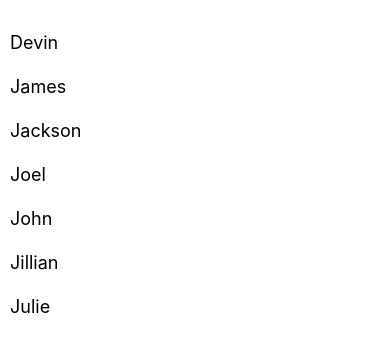
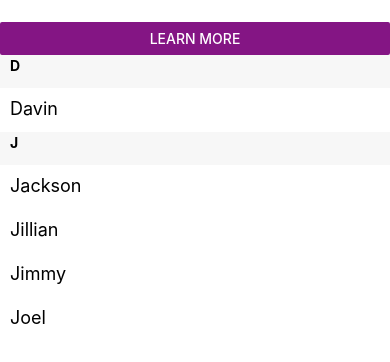
Before and after one commit to ririyad/ReactNativeTestApp, a React Native app: screen / in a window 390 px wide. Shown: the top 362 px of the page. Built offline with nearby package versions, Linux system fonts and the light colour scheme.

Commit message:
.adding button

```diff
--- a/App.js
+++ b/App.js
@@ -1,22 +1,25 @@
 import React, {Component} from 'react';
-import {AppRegistry, FlatList, StyleSheet, Text, View} from 'react-native';
+import {AppRegistry, SectionList, StyleSheet, Button, Text, View} from 'react-native';
 
-export default class FlatListBasics extends Component {
+export default class SectionListBasics extends Component {
   render() {
     return (
       <View style = {styles.container}>
-        <FlatList
-          data={[
-            {key: 'Devin'},
-            {key: 'James'},
-            {key: 'Jackson'},
-            {key: 'Joel'},
-            {key: 'John'},
-            {key: 'Jillian'},
-            {key: 'Julie'},
+      <Button
+
+        title="Learn More"
+        color="#841584"
+        accessibilityLabel="Learn more about this purple button"
+        />
+        <SectionList
+          sections={[
+            {title: 'D', data: ['Davin']},
+            {title: 'J', data: ['Jackson', 'Jillian', 'Jimmy', 'Joel']},
           ]}
-          renderItem={({item})=> <Text style={styles.item}>{item.key} </Text>}
-            />
+          renderItem={({item}) => <Text style={styles.item}>{item}</Text>}
+          renderSectionHeader={({section}) => <Text style={styles.sectionHeader}>{section.title}</Text>}
+          keyExtractor={(item, index) => index}
+          />
       </View>
     );
   }
@@ -27,6 +30,14 @@
     flex: 1,
     paddingTop: 22,
   },
+  sectionHeader: {
+    paddingTop: 2,
+    paddingLeft: 10,
+    paddingRight: 10,
+    paddingBottom: 14,
+    fontWeight: 'bold',
+    backgroundColor: 'rgba(247,247,247,1.0)',
+  },
   item: {
     padding: 10,
     fontSize: 18,
```
